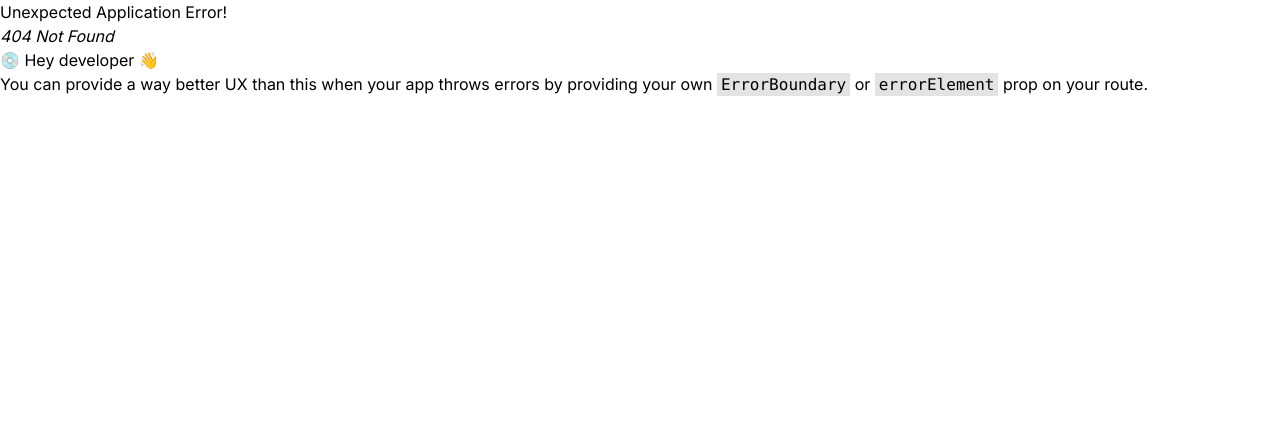
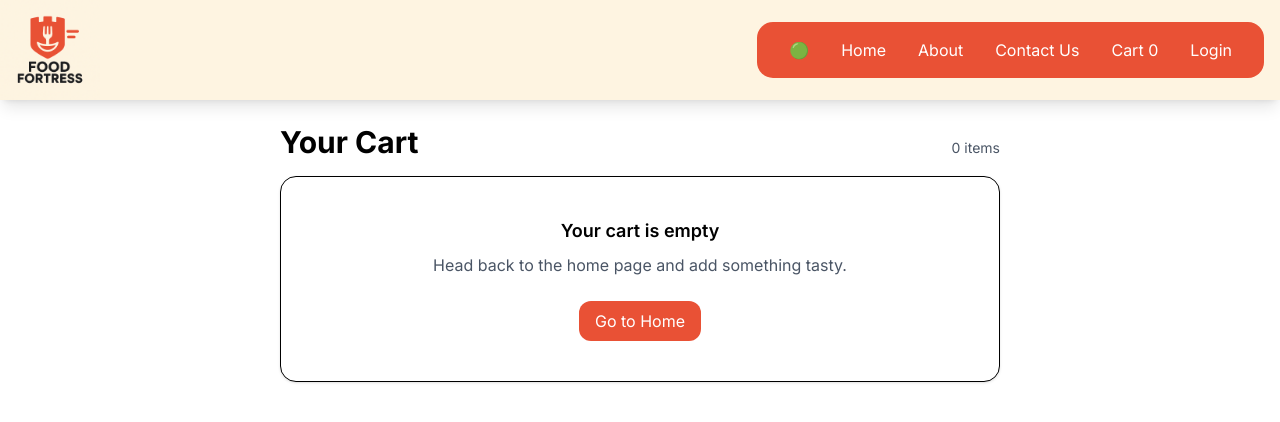
Before and after one commit to PranavMare/Food-Fortress, a React (Vite) app: page /cart in a window 1280 px wide. Before the commit this address had no page. Shown: the top 422 px of the page. Built offline with nearby package versions, Linux system fonts and the light colour scheme.

Commit message:
Implement Cart Functionality

```diff
--- a/src/App.js
+++ b/src/App.js
@@ -3,17 +3,21 @@ import "./index.css";
 import Header from "./components/Header";
 import Body from "./components/Body";
 import About from "./components/About";
+import Cart from "./components/Cart";
 import Contact from "./components/Contact";
 import { createBrowserRouter, RouterProvider, Outlet } from "react-router-dom";
 import RestaurantMenu from "./components/RestaurantMenu";
-import AboutFunctional from "./components/AboutFunctional";
+import { Provider } from "react-redux";
+import appStore from "./utils/store/appStore";
 
 const AppLayout = () => {
   return (
-    <div className="app">
-      <Header />
-      <Outlet />
-    </div>
+    <Provider store={appStore}>
+      <div className="app">
+        <Header />
+        <Outlet />
+      </div>
+    </Provider>
   );
 };
 
@@ -35,6 +39,10 @@ const appRouter = createBrowserRouter([
         element: <Contact />,
       },
       {
+        path: "/cart",
+        element: <Cart />,
+      },
+      {
         path: "/restaurant/:resId",
         element: <RestaurantMenu />,
       },
--- /dev/null
+++ b/src/components/Cart.js
@@ -0,0 +1,93 @@
+import { useMemo } from "react";
+import { useDispatch, useSelector, shallowEqual } from "react-redux";
+import { Link } from "react-router-dom";
+import ItemsList from "./ItemsList";
+import { clearCart } from "../utils/features/cartSlice";
+
+// Selector with safe fallback
+const selectCartItems = (state) => state.cart?.items ?? [];
+
+// Robust price extractor (₹ stored as paise in your app)
+const getItemPrice = (item) => {
+  const p = item?.card?.info?.defaultPrice ?? item?.card?.info?.price ?? item?.price ?? 0;
+  return p / 100; // convert paise -> INR
+};
+
+const formatINR = (n) =>
+  new Intl.NumberFormat("en-IN", {
+    style: "currency",
+    currency: "INR",
+    maximumFractionDigits: 0,
+  }).format(n);
+
+const Cart = () => {
+  const dispatch = useDispatch();
+  const cartItems = useSelector(selectCartItems, shallowEqual);
+
+  const itemCount = cartItems.length;
+
+  const subtotal = useMemo(() => cartItems.reduce((sum, it) => sum + getItemPrice(it), 0), [cartItems]);
+
+  const handleClearCart = () => {
+    dispatch(clearCart());
+  };
+
+  return (
+    <section className="max-w-3xl mx-auto p-4 md:p-6">
+      <header className="flex items-baseline justify-between mb-4">
+        <h1 className="text-2xl md:text-3xl font-bold">Your Cart</h1>
+        <p className="text-sm text-gray-600">
+          {itemCount} {itemCount === 1 ? "item" : "items"}
+        </p>
+      </header>
+
+      {itemCount === 0 ? (
+        <EmptyState />
+      ) : (
+        <div className="space-y-4">
+          {/* Summary / Actions */}
+          <div className="flex flex-col gap-3  p-2 sm:flex-row sm:items-center sm:justify-between ">
+            <div className="text-sm text-gray-700">
+              <span className="font-medium">Subtotal:</span> {formatINR(subtotal)}
+            </div>
+
+            <div className="flex gap-2">
+              <button
+                type="button"
+                onClick={handleClearCart}
+                className="px-3 py-2 rounded-xl bg-gray-900 text-white hover:bg-gray-800 focus:outline-none focus:ring-2 focus:ring-offset-2 focus:ring-gray-900"
+                aria-label="Clear all items from cart"
+              >
+                Clear cart
+              </button>
+
+              <Link to="/" className="px-3 py-2 rounded-xl border hover:bg-gray-50 focus:outline-none focus:ring-2 focus:ring-offset-2 focus:ring-gray-300">
+                Continue shopping
+              </Link>
+            </div>
+          </div>
+
+          {/* Items */}
+          <div className="bg-white shadow-sm p-2">
+            <ItemsList items={cartItems} />
+          </div>
+        </div>
+      )}
+    </section>
+  );
+};
+
+const EmptyState = () => (
+  <div className="text-center bg-white border rounded-2xl p-10 shadow-sm">
+    <p className="text-lg font-semibold mb-2">Your cart is empty</p>
+    <p className="text-gray-600 mb-6">Head back to the home page and add something tasty.</p>
+    <Link
+      to="/"
+      className="inline-block px-4 py-2 rounded-xl bg-primary text-white hover:scale-115 focus:outline-none focus:ring-2 focus:ring-offset-2 focus:ring-gray-900"
+    >
+      Go to Home
+    </Link>
+  </div>
+);
+
+export default Cart;
--- a/src/components/Header.js
+++ b/src/components/Header.js
@@ -1,6 +1,7 @@
 import { useState } from "react";
 import { Link } from "react-router-dom";
 import useOnlineStatus from "../utils/useOnlineStatus";
+import { useSelector } from "react-redux";
 
 const logo = new URL("../images/logo.png", import.meta.url);
 
@@ -8,6 +9,9 @@ const Header = () => {
   const [btnName, setBtnName] = useState("Login");
 
   const onlineStatus = useOnlineStatus();
+
+  const cart = useSelector((store) => store.cart.items);
+  console.log(cart);
 
   return (
     <div className="flex justify-between bg-secondary shadow-lg   ">
@@ -27,7 +31,7 @@ const Header = () => {
             <Link to="/contact">Contact Us</Link>
           </li>
           <li className="px-4">
-            <Link to="/cart">Cart</Link>
+            <Link to="/cart">Cart {cart.length}</Link>
           </li>
 
           <button
--- a/src/components/ItemsList.js
+++ b/src/components/ItemsList.js
@@ -1,4 +1,6 @@
+import { useDispatch } from "react-redux";
 import { CDN_URL } from "../utils/constants";
+import { addItem } from "../utils/features/cartSlice";
 
 const formatINR = (paisa = 0) => new Intl.NumberFormat("en-IN", { style: "currency", currency: "INR" }).format((paisa ?? 0) / 100);
 
@@ -9,6 +11,13 @@ function ItemsList({ items = [] }) {
         const info = item?.card?.info ?? {};
         const price = info.defaultPrice ?? info.price ?? 0;
         const imgId = info.imageId ?? info.cloudinaryImageId;
+
+        const dispatch = useDispatch();
+
+        const handleAddItems = () => {
+          //Dispatch an action
+          dispatch(addItem(item));
+        };
 
         return (
           <div key={info.id ?? info.name} className="flex items-start gap-4 py-4">
@@ -33,6 +42,7 @@ function ItemsList({ items = [] }) {
               <button
                 type="button"
                 className="absolute -bottom-3 left-1/2 -translate-x-1/2 px-3 py-1.5 text-sm  font-bold rounded-full bg-secondary text-primary ring-1 ring-gray-200 shadow hover:bg-primary hover:scale-120 hover:text-secondary"
+                onClick={() => handleAddItems(item)}
               >
                 Add
               </button>
--- /dev/null
+++ b/src/utils/features/cartSlice.js
@@ -0,0 +1,22 @@
+import { createSlice } from "@reduxjs/toolkit";
+
+const cartSlice = createSlice({
+  name: "cart",
+  initialState: {
+    items: [],
+  },
+  reducers: {
+    addItem: (state, action) => {
+      state.items.push(action.payload);
+    },
+    removeItem: (state, action) => {
+      state.items.pop();
+    },
+    clearCart: (state) => {
+      state.items.length = 0;
+    },
+  },
+});
+
+export const { addItem, removeItem, clearCart } = cartSlice.actions;
+export default cartSlice.reducer;
--- /dev/null
+++ b/src/utils/store/appStore.js
@@ -0,0 +1,10 @@
+import { configureStore } from "@reduxjs/toolkit";
+import cartReducer from "../features/cartSlice";
+
+const appStore = configureStore({
+  reducer: {
+    cart: cartReducer,
+  },
+});
+
+export default appStore;
```
